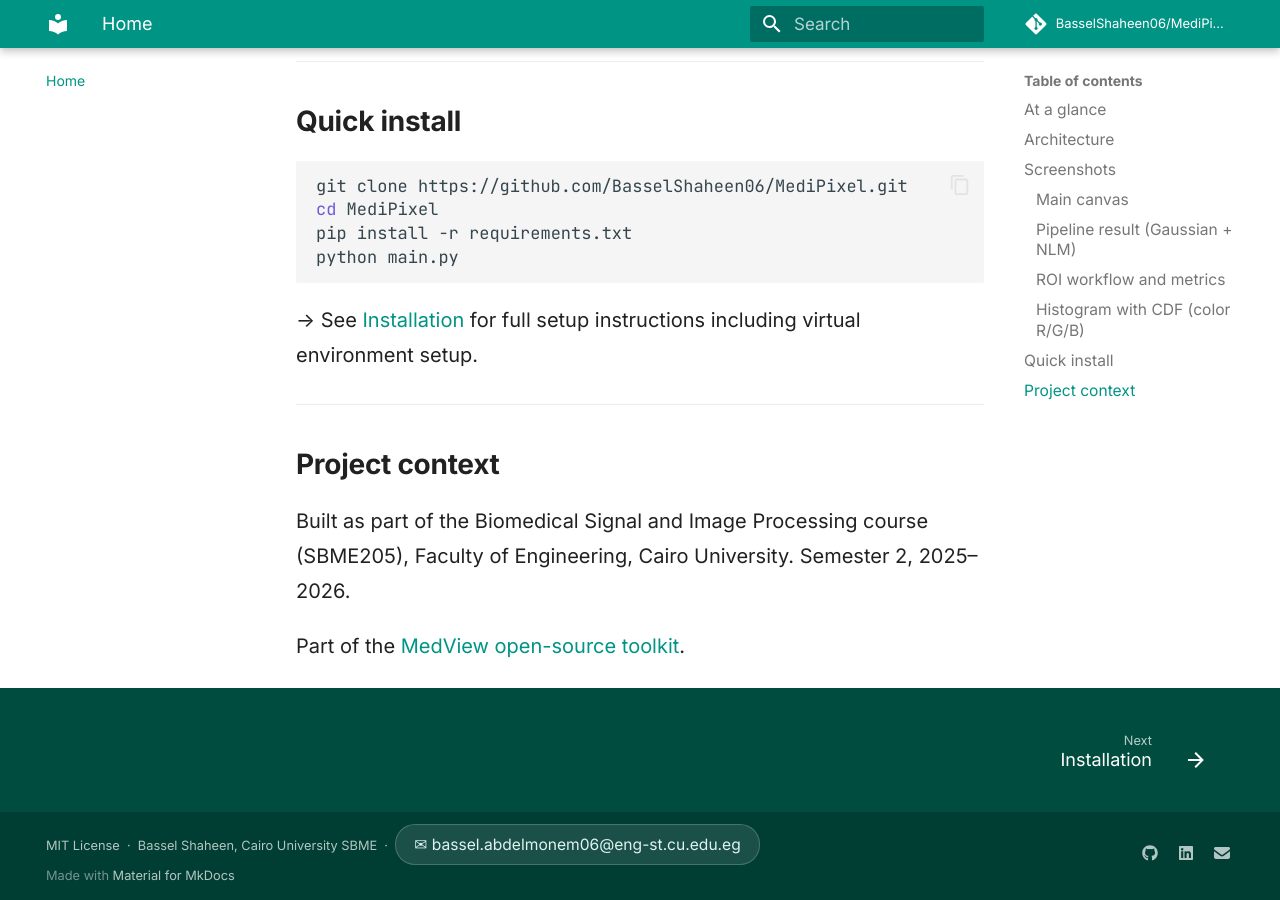
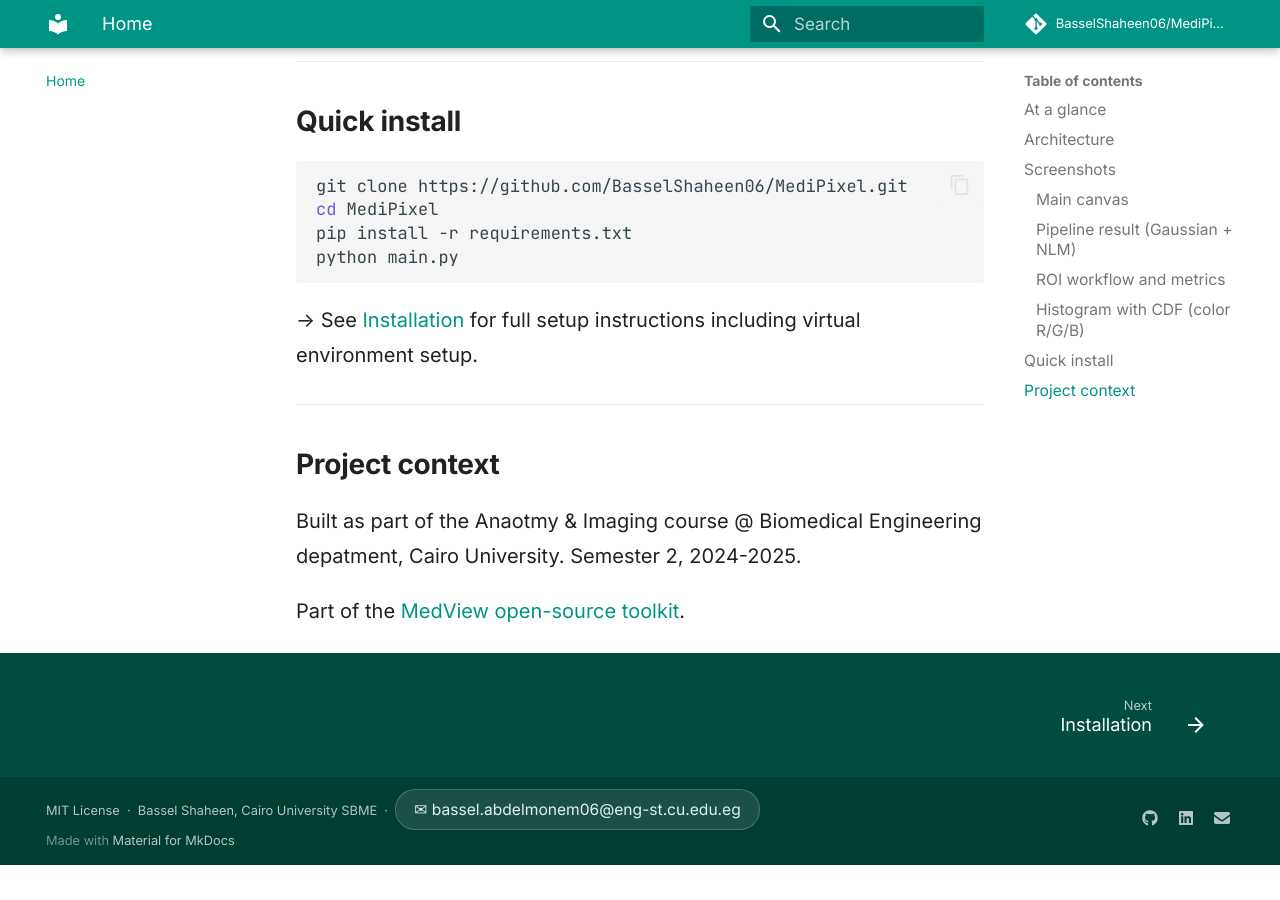
Before and after one commit to BasselShaheen06/MediPixel, an MkDocs documentation site: the page built from docs/index.md, in a window 1280 px wide and 900 px high, scrolled down 4250 px. Built offline with MkDocs 1.6.1 and Material for MkDocs 9.7.7, drawn with Linux system fonts in a browser that asks for light colours; comment, search, counter and statistics services are not loaded; after the commit the page ends 5115 px from its top, so only the background shows below that.

Commit message:
minor changes

```diff
--- a/docs/index.md
+++ b/docs/index.md
@@ -85,6 +85,6 @@ python main.py
 
 ## Project context
 
-Built as part of the Biomedical Signal and Image Processing course (SBME205), Faculty of Engineering, Cairo University. Semester 2, 2025–2026.
+Built as part of the Anaotmy & Imaging course @ Biomedical Engineering depatment, Cairo University. Semester 2, 2024-2025.
 
 Part of the [MedView open-source toolkit](https://github.com/BasselShaheen06/MedView--OpenSource_toolkit_for_Medical_Imaging).
```
